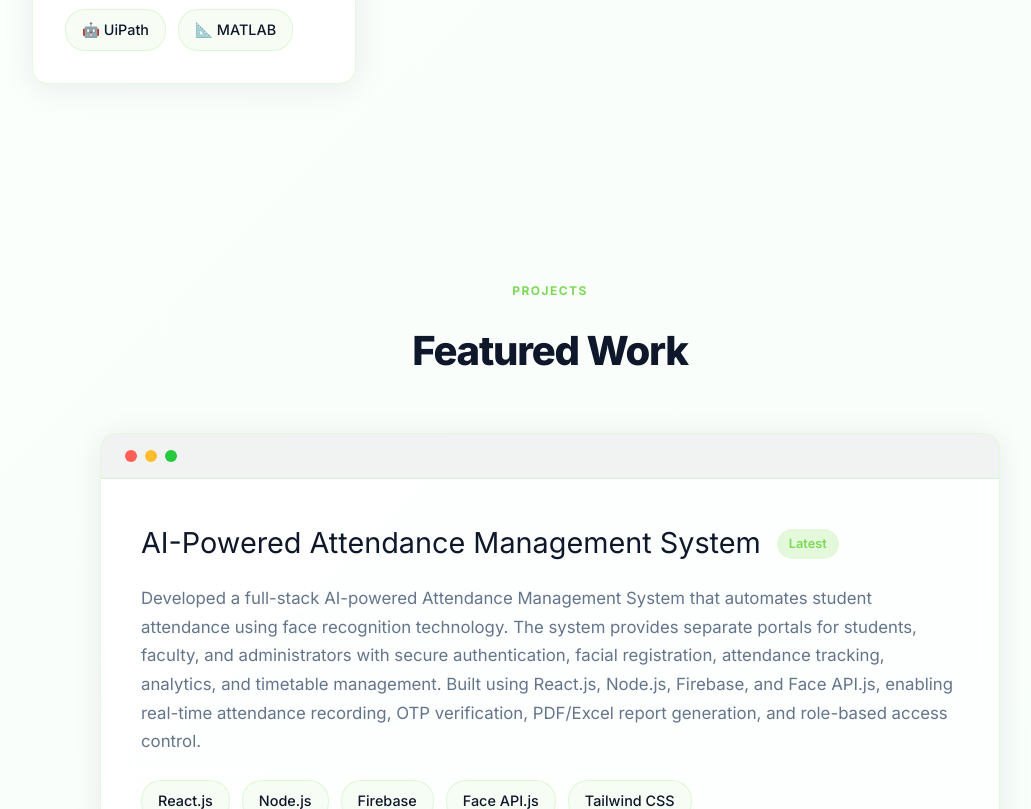
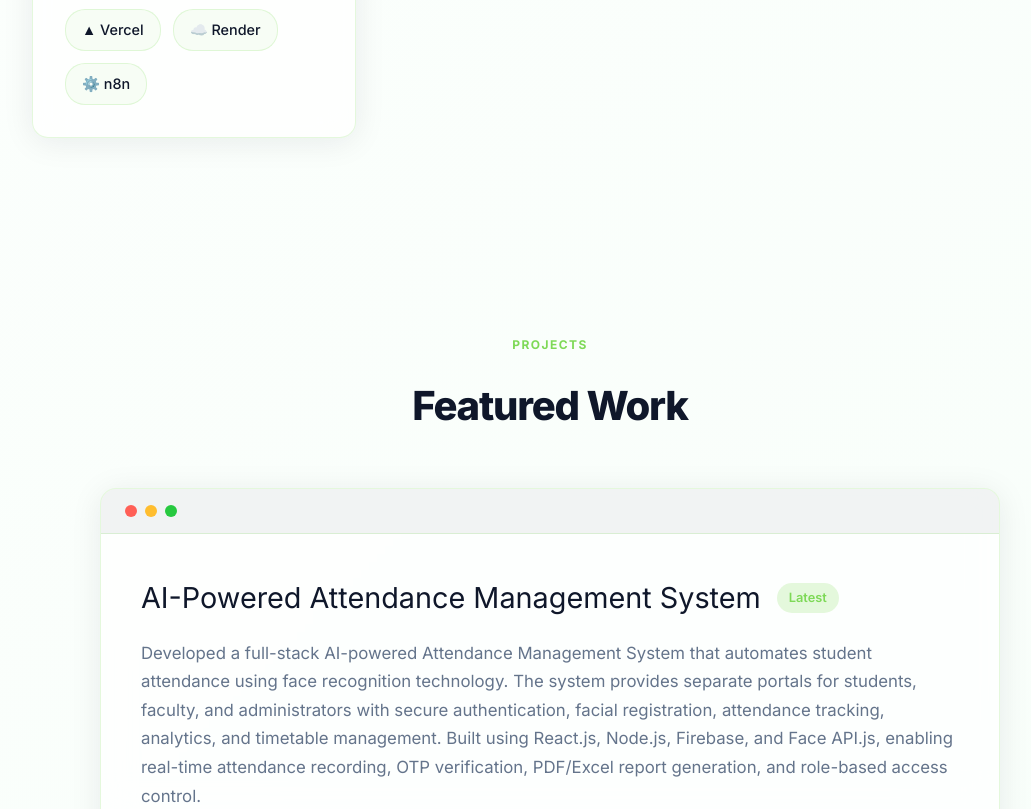
Before and after one commit to gowtham786786/3D-portfolio-gowtham, a plain HTML site: page index.html in a window 1280 px wide. Shown: the part 3233-4042 px from the top of the page, without its empty margins (90-1121 px from the left). Drawn offline with Linux system fonts and the light colour scheme.

Commit message:
Update Tools & Platforms: replace UiPath and MATLAB with Vercel, Render, and n8n

```diff
--- a/index.html
+++ b/index.html
@@ -212,8 +212,9 @@
                 <div class="skill-pills">
                     <span class="skill-pill"><i class="fa-brands fa-git-alt" style="color: #f05032;"></i> Git</span>
                     <span class="skill-pill"><i class="fa-brands fa-github"></i> GitHub</span>
-                    <span class="skill-pill">🤖 UiPath</span>
-                    <span class="skill-pill">📐 MATLAB</span>
+                    <span class="skill-pill">▲ Vercel</span>
+                    <span class="skill-pill">☁️ Render</span>
+                    <span class="skill-pill">⚙️ n8n</span>
                 </div>
             </div>
 
```
